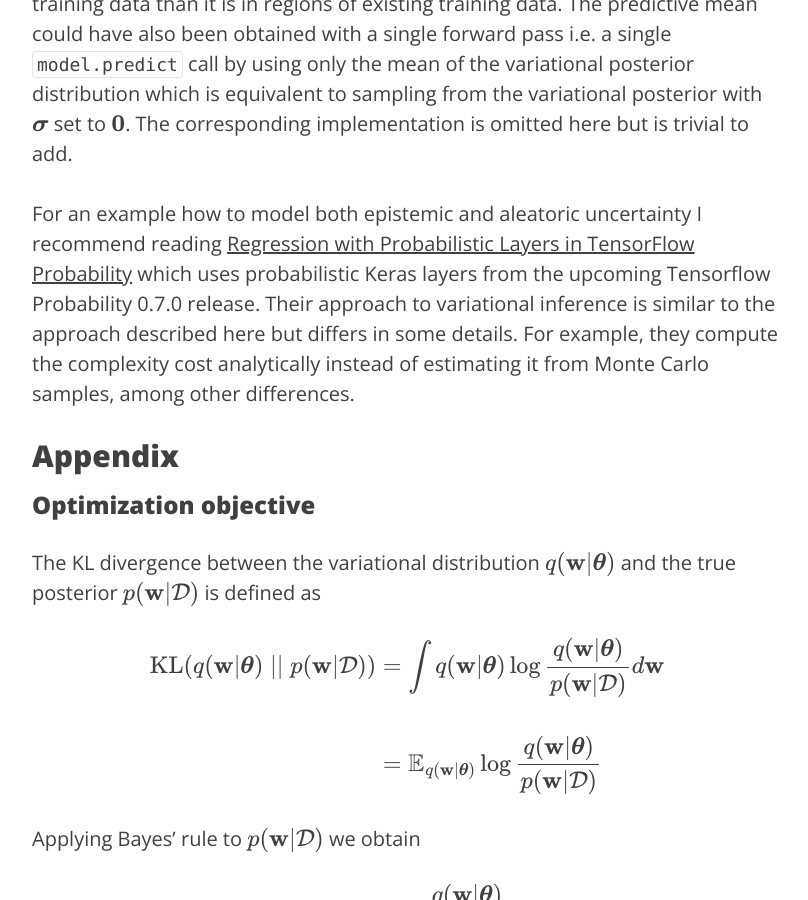
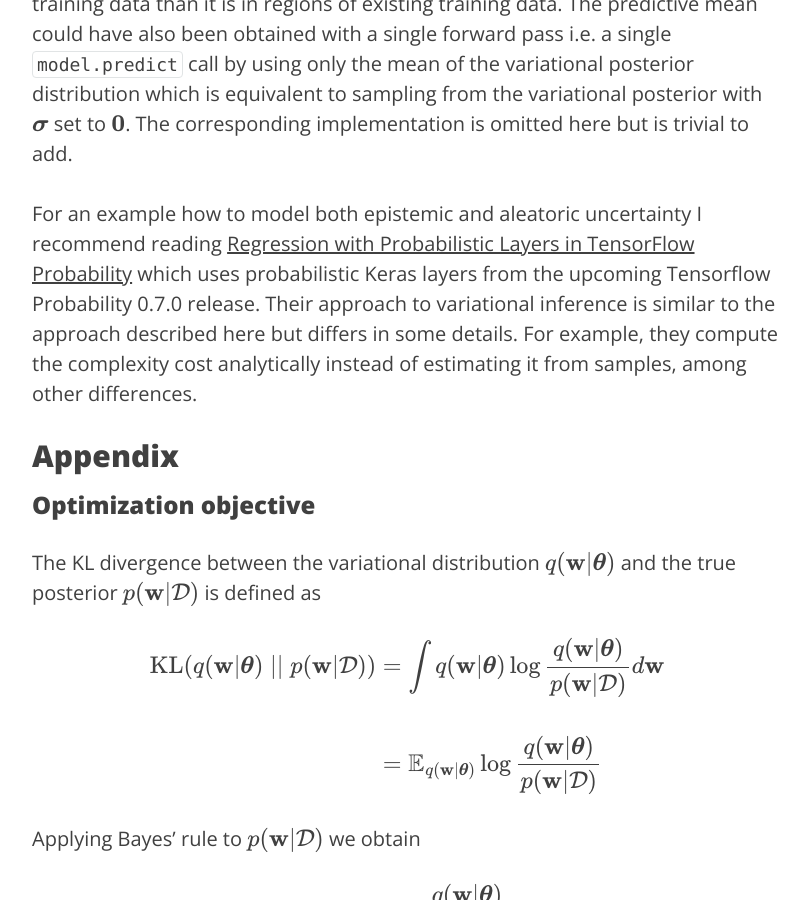
Before and after one commit to krasserm/krasserm.github.io, a Jekyll site: the page built from _posts/2019-03-14-bayesian-neural-networks.md, in a window 1280 px wide and 900 px high, scrolled down 8646 px. Shown: the whole window, without its empty margins (233-1041 px from the left). Built offline with Jekyll 4.4.1, drawn with Linux system fonts in a browser that asks for light colours; formulas are drawn with MathJax 3; comment, search, counter and statistics services are not loaded; some of the changed text lies outside the part shown.

Commit message:
Minor edit

```diff
--- a/_posts/2019-03-14-bayesian-neural-networks.md
+++ b/_posts/2019-03-14-bayesian-neural-networks.md
@@ -43,7 +43,7 @@
 \tag{2}
 $$
 
-We see that all three terms in equation $2$ are expectations w.r.t. the variational distribution $q(\mathbf{w} \lvert \boldsymbol{\theta})$. The cost function can therefore be approximated by drawing [Monte Carlo](https://en.wikipedia.org/wiki/Monte_Carlo_method) samples $\mathbf{w}^{(i)}$ from $q(\mathbf{w} \lvert \boldsymbol{\theta})$.
+We see that all three terms in equation $2$ are expectations w.r.t. the variational distribution $q(\mathbf{w} \lvert \boldsymbol{\theta})$. The cost function can therefore be approximated by drawing samples $\mathbf{w}^{(i)}$ from $q(\mathbf{w} \lvert \boldsymbol{\theta})$.
 
 $$
 \mathcal{F}(\mathcal{D},\boldsymbol{\theta}) \approx {1 \over N} \sum_{i=1}^N \left[
@@ -247,7 +247,7 @@
 
 We can clearly see that epistemic uncertainty is much higher in regions of no training data than it is in regions of existing training data. The predictive mean could have also been obtained with a single forward pass i.e. a single `model.predict` call by using only the mean of the variational posterior distribution which is equivalent to sampling from the variational posterior with $\boldsymbol{\sigma}$ set to $\mathbf{0}$. The corresponding implementation is omitted here but is trivial to add.
 
-For an example how to model both epistemic and aleatoric uncertainty I recommend reading [Regression with Probabilistic Layers in TensorFlow Probability](https://medium.com/tensorflow/regression-with-probabilistic-layers-in-tensorflow-probability-e46ff5d37baf) which uses probabilistic Keras layers from the upcoming Tensorflow Probability 0.7.0 release. Their approach to variational inference is similar to the approach described here but differs in some details. For example, they compute the complexity cost analytically instead of estimating it from Monte Carlo samples, among other differences.
+For an example how to model both epistemic and aleatoric uncertainty I recommend reading [Regression with Probabilistic Layers in TensorFlow Probability](https://medium.com/tensorflow/regression-with-probabilistic-layers-in-tensorflow-probability-e46ff5d37baf) which uses probabilistic Keras layers from the upcoming Tensorflow Probability 0.7.0 release. Their approach to variational inference is similar to the approach described here but differs in some details. For example, they compute the complexity cost analytically instead of estimating it from samples, among other differences.
 
 ## Appendix
 
```
